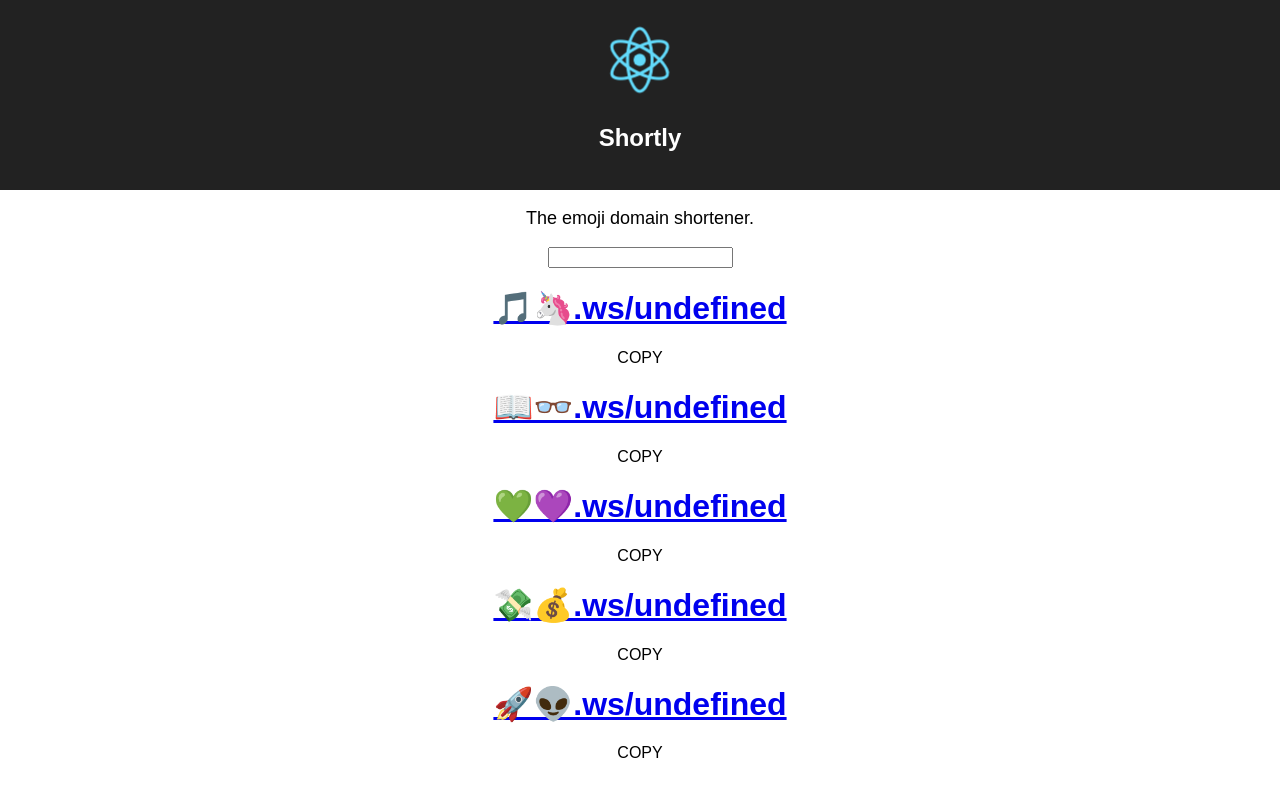
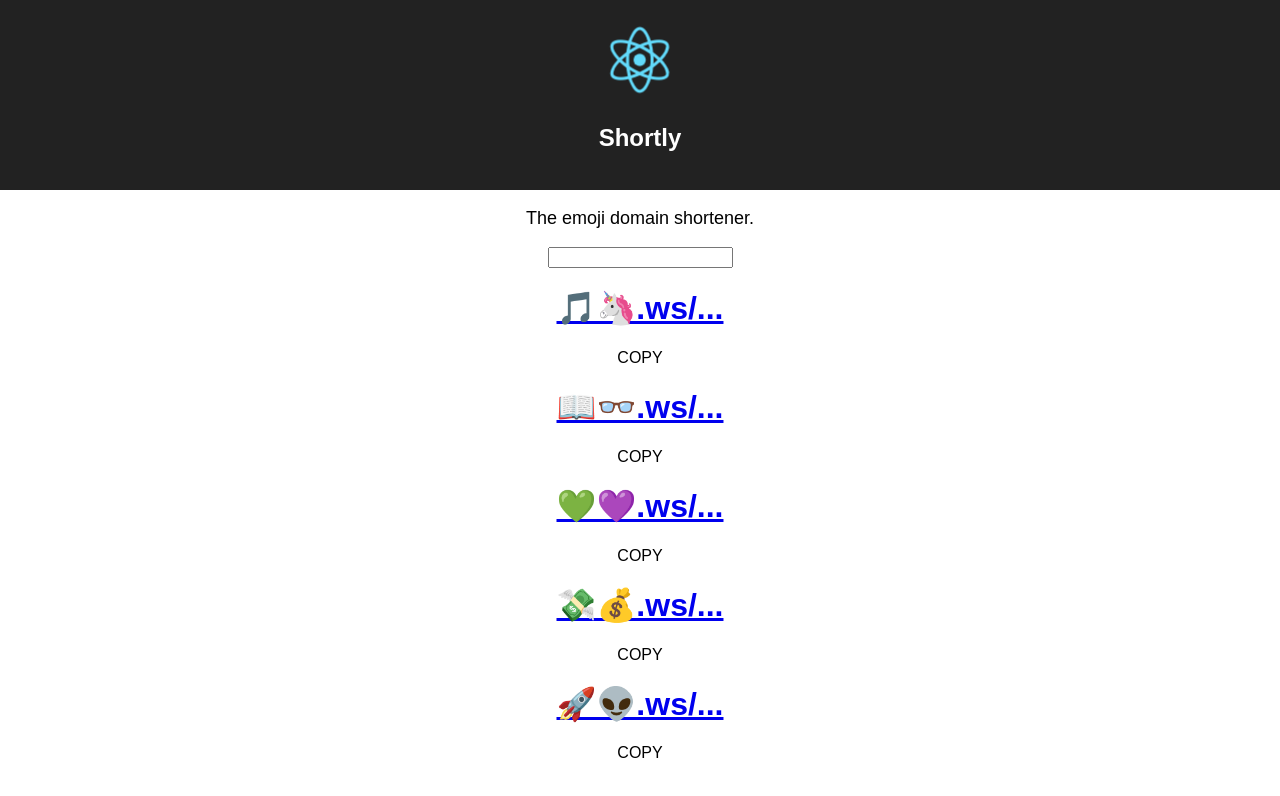
Before and after one commit to Wendelcorp/short, a React (Create React App) app: page / in a window 1280 px wide. Shown: the top 796 px of the page. Built offline with nearby package versions, Linux system fonts and the light colour scheme.

Commit message:
EXT update

```diff
--- a/src/App.js
+++ b/src/App.js
@@ -55,11 +55,11 @@ class App extends Component {
           <input type="text" ref="submit"/>
         </form>
         <a href={this.state.myLink}>{this.state.myLink}</a>
-        <Domain name="🎵🦄.ws" ext={this.state.url1}/>
-        <Domain name="📖👓.ws" ext={this.state.url2}/>
-        <Domain name="💚💜.ws" ext={this.state.url3}/>
-        <Domain name="💸💰.ws" ext={this.state.url4}/>
-        <Domain name="🚀👽.ws" ext={this.state.url5}/>
+        <Domain name="🎵🦄.ws" ext={this.state.ext}/>
+        <Domain name="📖👓.ws" ext={this.state.ext}/>
+        <Domain name="💚💜.ws" ext={this.state.ext}/>
+        <Domain name="💸💰.ws" ext={this.state.ext}/>
+        <Domain name="🚀👽.ws" ext={this.state.ext}/>
       </div>
     );
   }
```
